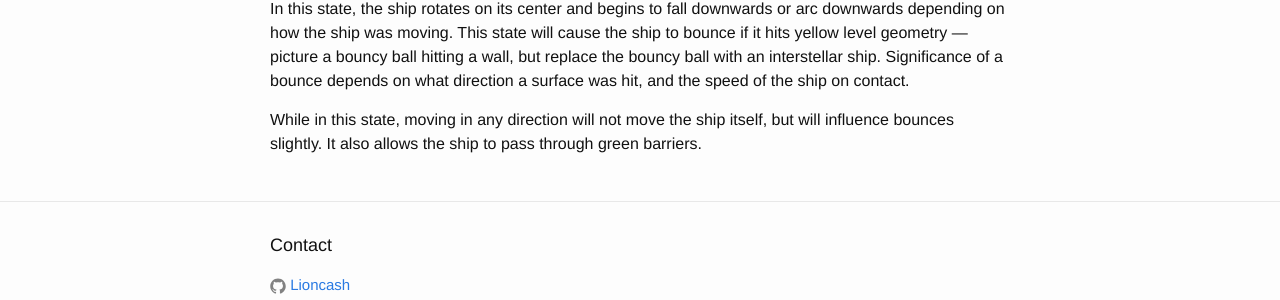
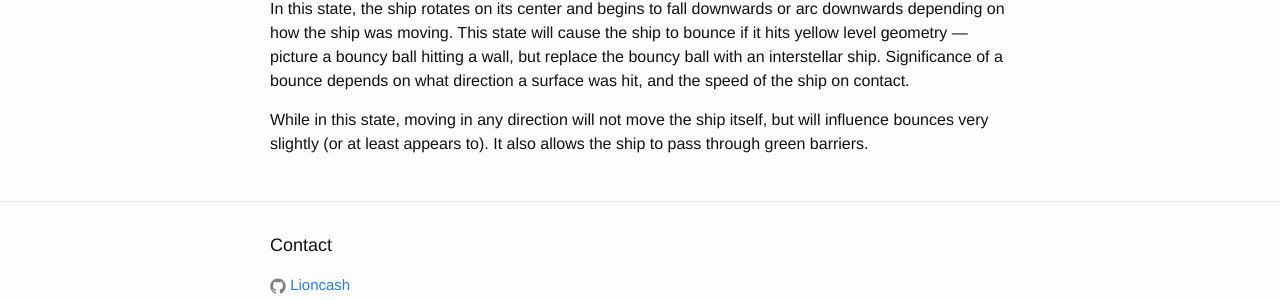
Before and after one commit to lioncash/flywrench-docs, a Jekyll site: the page built from Intro.md, in a window 1280 px wide. Shown: the part 1343-1643 px from the top of the page. Built offline with Jekyll 4.4.1, drawn with Linux system fonts in a browser that asks for light colours.

Commit message:
Intro: Add a clarifying parenthetical

```diff
--- a/Intro.md
+++ b/Intro.md
@@ -44,4 +44,4 @@ When the down direction is held and flutter state is entered, the ship will not
 
 In this state, the ship rotates on its center and begins to fall downwards or arc downwards depending on how the ship was moving. This state will cause the ship to bounce if it hits yellow level geometry — picture a bouncy ball hitting a wall, but replace the bouncy ball with an interstellar ship. Significance of a bounce depends on what direction a surface was hit, and the speed of the ship on contact.
 
-While in this state, moving in any direction will not move the ship itself, but will influence bounces slightly. It also allows the ship to pass through green barriers.
+While in this state, moving in any direction will not move the ship itself, but will influence bounces very slightly (or at least appears to). It also allows the ship to pass through green barriers.
```
